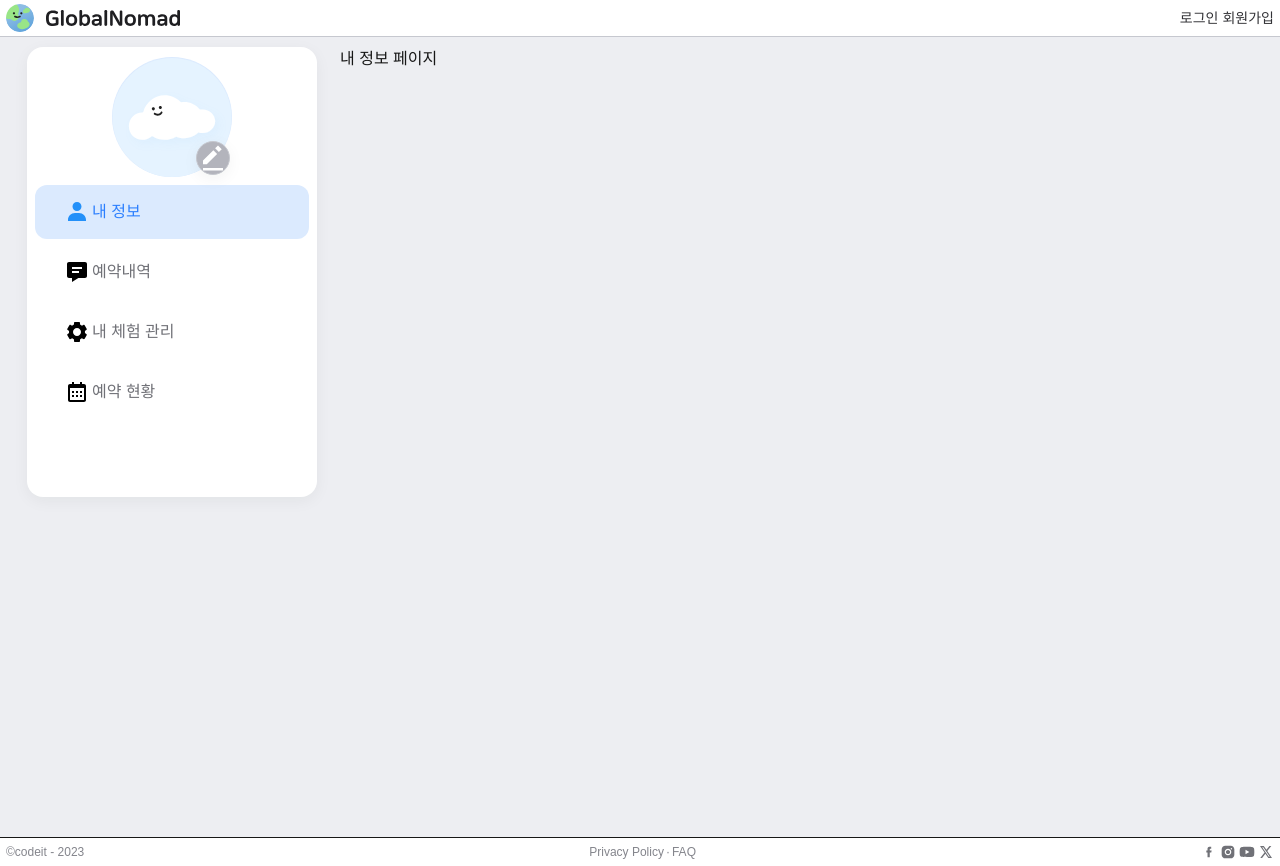
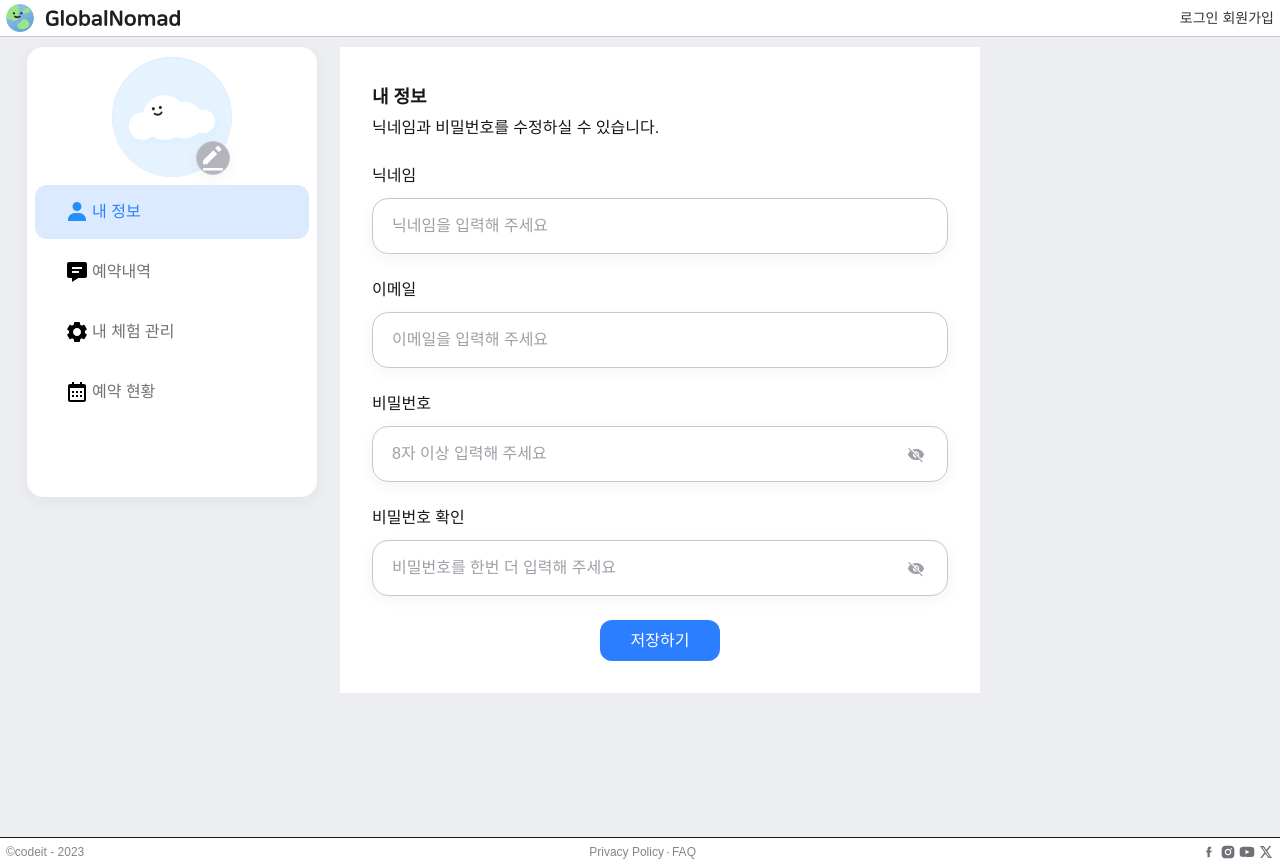
Before and after one commit to yuwonkyu/codenomad, a Next.js app: page /profile/info in a window 1280 px wide. Built offline with nearby package versions, Linux system fonts and the light colour scheme; a web font is replaced by a local one.

Commit message:
✨ feat: 내 정보 페이지 1차

```diff
--- a/src/app/profile/info/page.tsx
+++ b/src/app/profile/info/page.tsx
@@ -1,3 +1,155 @@
-export default function InformationPage() {
-  return <div>내 정보 페이지</div>;
-}
+'use client';
+
+import { useState, useEffect, useContext } from 'react';
+import { useRouter } from 'next/navigation';
+import Input from '@/components/common/Input';
+import { ProfileMobileContext } from '../layout'; // 경로는 실제 구조에 맞게 조정
+
+const InformationPage = () => {
+  const [email, setEmail] = useState('');
+  const [emailError, setEmailError] = useState('');
+  const [nickname, setNickname] = useState('');
+  const [nicknameError, setNicknameError] = useState('');
+  const [password, setPassword] = useState('');
+  const [passwordError, setPasswordError] = useState('');
+  const [confirmPassword, setConfirmPassword] = useState('');
+  const [confirmError, setConfirmError] = useState('');
+  const router = useRouter();
+
+  // Context에서 onCancel 가져오기
+  const mobileContext = useContext(ProfileMobileContext);
+
+  // 이메일 유효성
+  const validateEmail = (value: string) => {
+    const isValid = /^[^\s@]+@[^\s@]+\.[^\s@]+$/.test(value);
+    setEmailError(isValid ? '' : '잘못된 이메일입니다.');
+  };
+
+  // 닉네임 유효성
+  const validateNickname = (value: string) => {
+    setNicknameError(value.length <= 10 ? '' : '10자 이하로 작성해주세요.');
+  };
+
+  // 비밀번호 유효성
+  const validatePassword = (value: string) => {
+    setPasswordError(value.length >= 8 ? '' : '8자 이상 입력해주세요.');
+  };
+
+  const validateConfirm = (value: string) => {
+    setConfirmError(value === password ? '' : '비밀번호가 일치하지 않습니다.');
+  };
+
+  // 비밀번호 변경하면 다시 확인되게
+  useEffect(() => {
+    if (confirmPassword) {
+      validateConfirm(confirmPassword);
+    }
+  }, [password]);
+
+  // 폼 유효성 상태
+  const isFormValid =
+    nickname &&
+    email &&
+    password &&
+    confirmPassword &&
+    !nicknameError &&
+    !emailError &&
+    !passwordError &&
+    !confirmError;
+
+  const handleSubmit = (e: React.FormEvent) => {
+    e.preventDefault();
+
+    if (email === 'duplicate@email.com') {
+      setEmailError('중복된 이메일입니다.');
+      return;
+    }
+
+    if (isFormValid) {
+      alert('API 연결 전입니다->회원가입이 완료되었습니다 모달 구현 예정');
+      router.push('/login');
+    }
+  };
+
+  return (
+    <form
+      onSubmit={handleSubmit}
+      className='w-full max-w-376 md:max-w-640 space-y-24 p-24 md:p-32 bg-white rounded-16'
+    >
+      <h2 className='text-18-b my-[5px]'>내 정보</h2>
+      <p>닉네임과 비밀번호를 수정하실 수 있습니다.</p>
+
+      <Input
+        label='닉네임'
+        value={nickname}
+        onChange={(e) => setNickname(e.target.value)}
+        onBlur={(e) => validateNickname(e.target.value)}
+        placeholder='닉네임을 입력해 주세요'
+        error={nicknameError}
+        autoComplete='username'
+      />
+
+      <Input
+        label='이메일'
+        value={email}
+        onChange={(e) => setEmail(e.target.value)}
+        onBlur={(e) => validateEmail(e.target.value)}
+        placeholder='이메일을 입력해 주세요'
+        error={emailError}
+        type='email'
+        autoComplete='email'
+      />
+
+      <Input
+        label='비밀번호'
+        value={password}
+        onChange={(e) => setPassword(e.target.value)}
+        onBlur={(e) => validatePassword(e.target.value)}
+        placeholder='8자 이상 입력해 주세요'
+        error={passwordError}
+        type='password'
+        autoComplete='password'
+      />
+
+      <Input
+        label='비밀번호 확인'
+        value={confirmPassword}
+        onChange={(e) => setConfirmPassword(e.target.value)}
+        onBlur={(e) => validateConfirm(e.target.value)}
+        placeholder='비밀번호를 한번 더 입력해 주세요'
+        error={confirmError}
+        type='password'
+        autoComplete='new-password'
+      />
+
+      {/* 저장/취소 버튼 (모바일에서만 보임) */}
+      <div className='flex justify-center gap-3 block md:hidden'>
+        <button
+          type='button'
+          className='w-[120px] h-[41px] py-3 rounded-[12px] border border-gray-300 text-gray-700 text-16-m bg-white'
+          onClick={mobileContext?.onCancel}
+        >
+          취소하기
+        </button>
+        <button
+          type='submit'
+          className='w-[120px] h-[41px] py-3 rounded-[12px] text-white text-16-m bg-blue-500 cursor-pointer hover:shadow-md hover:shadow-brand-blue/60 transition-all duration-200'
+        >
+          저장하기
+        </button>
+      </div>
+
+      {/* 저장 버튼 (PC에서만 보임) */}
+      <div className='flex justify-center hidden md:flex'>
+        <button
+          type='submit'
+          className='w-[120px] h-[41px] py-3 rounded-[12px] text-white text-16-m bg-blue-500 cursor-pointer hover:shadow-md hover:shadow-brand-blue/60 transition-all duration-200'
+        >
+          저장하기
+        </button>
+      </div>
+    </form>
+  );
+};
+
+export default InformationPage;
--- a/src/app/profile/layout.tsx
+++ b/src/app/profile/layout.tsx
@@ -1,16 +1,13 @@
-import type { Metadata } from 'next';
-import '@/app/globals.css';
+'use client';
+import { createContext, useContext, useState, ReactNode } from 'react';
 import ProfileMenu from '@/components/profile/ProfileMenu';
 
-export const metadata: Metadata = {
-  title: 'GlobalNomad',
-  description: '코드노마드 팀프로젝트',
-  icons: {
-    icon: '/favicon.ico',
-  },
-};
+// Context 생성
+export const ProfileMobileContext = createContext<{ onCancel: () => void } | null>(null);
 
-export default function MyLayout({ children }: { children: React.ReactNode }) {
+export default function MyLayout({ children }: { children: ReactNode }) {
+  const [showContent, setShowContent] = useState(false);
+
   return (
     <div
       className='
@@ -31,10 +28,27 @@ export default function MyLayout({ children }: { children: React.ReactNode }) {
           flex justify-center md:block
         '
       >
-        <ProfileMenu />
+        {/* 모바일: 메뉴만 보이고 클릭 시 children 보임, PC: 기존대로 */}
+        <div className='block md:hidden'>
+          {!showContent ? <ProfileMenu onMenuClick={() => setShowContent(true)} /> : null}
+        </div>
+        <div className='hidden md:block'>
+          <ProfileMenu />
+        </div>
       </aside>
       {/* 선택된 메뉴 컨텐츠 */}
-      <main className='w-full md:flex-1'>{children}</main>
+      <main className='w-full md:flex-1'>
+        {/* 모바일: 메뉴 클릭 전에는 children 숨김, 클릭 후에만 children 보임 */}
+        <div className='block md:hidden'>
+          {showContent && (
+            <ProfileMobileContext.Provider value={{ onCancel: () => setShowContent(false) }}>
+              {children}
+            </ProfileMobileContext.Provider>
+          )}
+        </div>
+        {/* PC: 항상 children 보임 */}
+        <div className='hidden md:block'>{children}</div>
+      </main>
     </div>
   );
 }
--- a/src/components/profile/ProfileMenu.tsx
+++ b/src/components/profile/ProfileMenu.tsx
@@ -10,7 +10,11 @@ const menuItems = [
   { icon: '/icons/icon_calendar.svg', label: '예약 현황', href: '/profile/reservationStatus' },
 ];
 
-export default function ProfileMenu() {
+interface ProfileMenuProps {
+  onMenuClick?: () => void;
+}
+
+export default function ProfileMenu({ onMenuClick }: ProfileMenuProps) {
   const pathname = usePathname();
   return (
     <div
@@ -50,6 +54,32 @@ export default function ProfileMenu() {
           const isActive = pathname === item.href;
           return (
             <li key={item.label} className='w-full'>
+              {onMenuClick ? (
+                <button
+                  type='button'
+                  onClick={onMenuClick}
+                  className={`
+                    flex items-center gap-3 w-full rounded-xl md:px-30
+                    px-3 h-[54px] cursor-pointer transition-colors
+                    ${isActive ? 'bg-blue-100 text-blue-500' : 'text-gray-600'}
+                    hover:bg-blue-100 hover:text-blue-500
+                  `}
+                  style={{ boxSizing: 'border-box' }}
+                >
+                  <Image
+                    src={item.icon}
+                    alt={item.label}
+                    width={24}
+                    height={24}
+                    style={{
+                      filter: isActive
+                        ? 'invert(41%) sepia(99%) saturate(749%) hue-rotate(181deg) brightness(97%) contrast(101%)'
+                        : undefined,
+                    }}
+                  />
+                  <span className='text-16-m'>{item.label}</span>
+                </button>
+              ) : (
                 <Link
                   href={item.href}
                   className={`
@@ -58,9 +88,7 @@ export default function ProfileMenu() {
                     ${isActive ? 'bg-blue-100 text-blue-500' : 'text-gray-600'}
                     hover:bg-blue-100 hover:text-blue-500
                   `}
-                style={{
-                  boxSizing: 'border-box',
-                }}
+                  style={{ boxSizing: 'border-box' }}
                 >
                   <Image
                     src={item.icon}
@@ -75,6 +103,7 @@ export default function ProfileMenu() {
                   />
                   <span className='text-16-m'>{item.label}</span>
                 </Link>
+              )}
             </li>
           );
         })}
```
Lines whose indentation alone changed are shown as unchanged.
